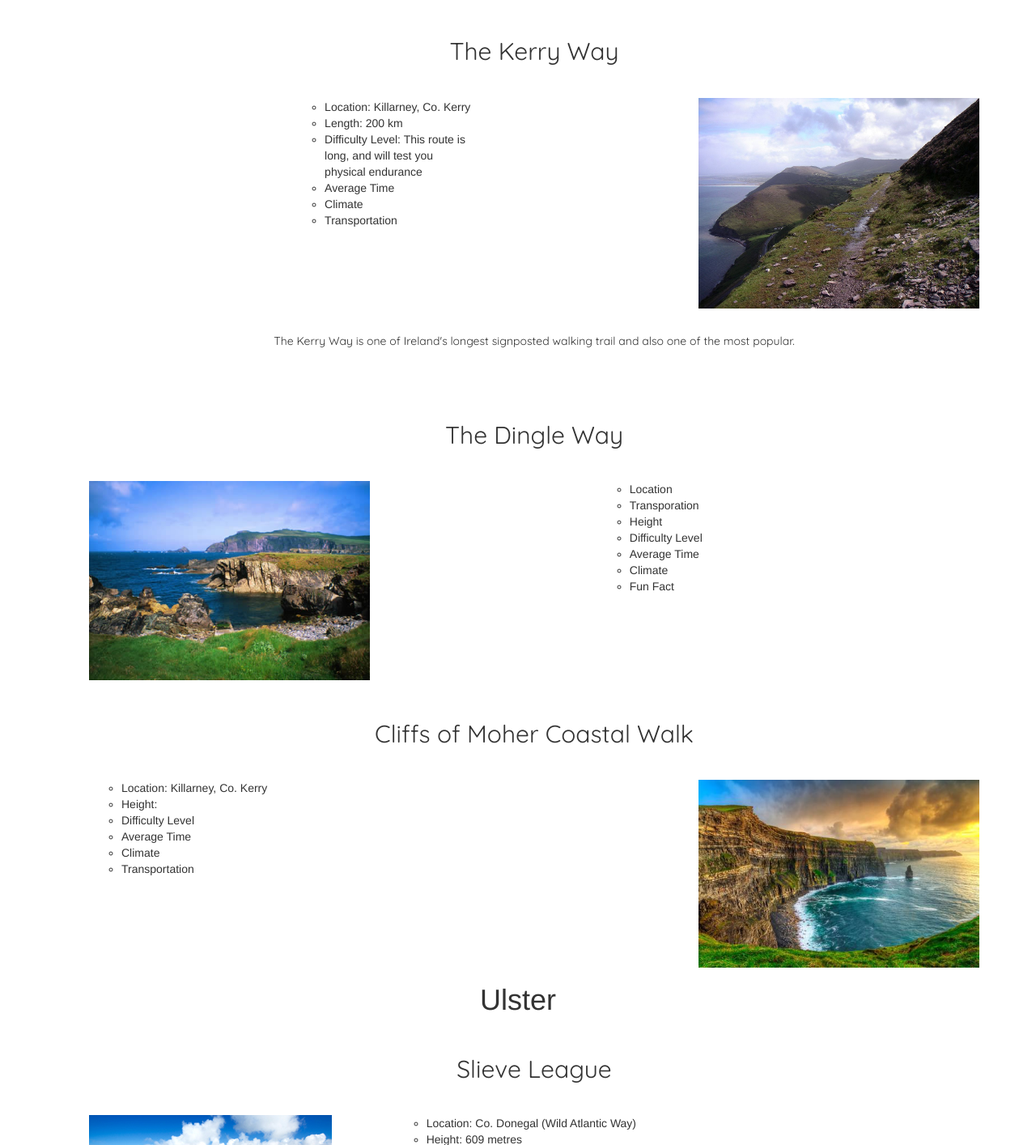
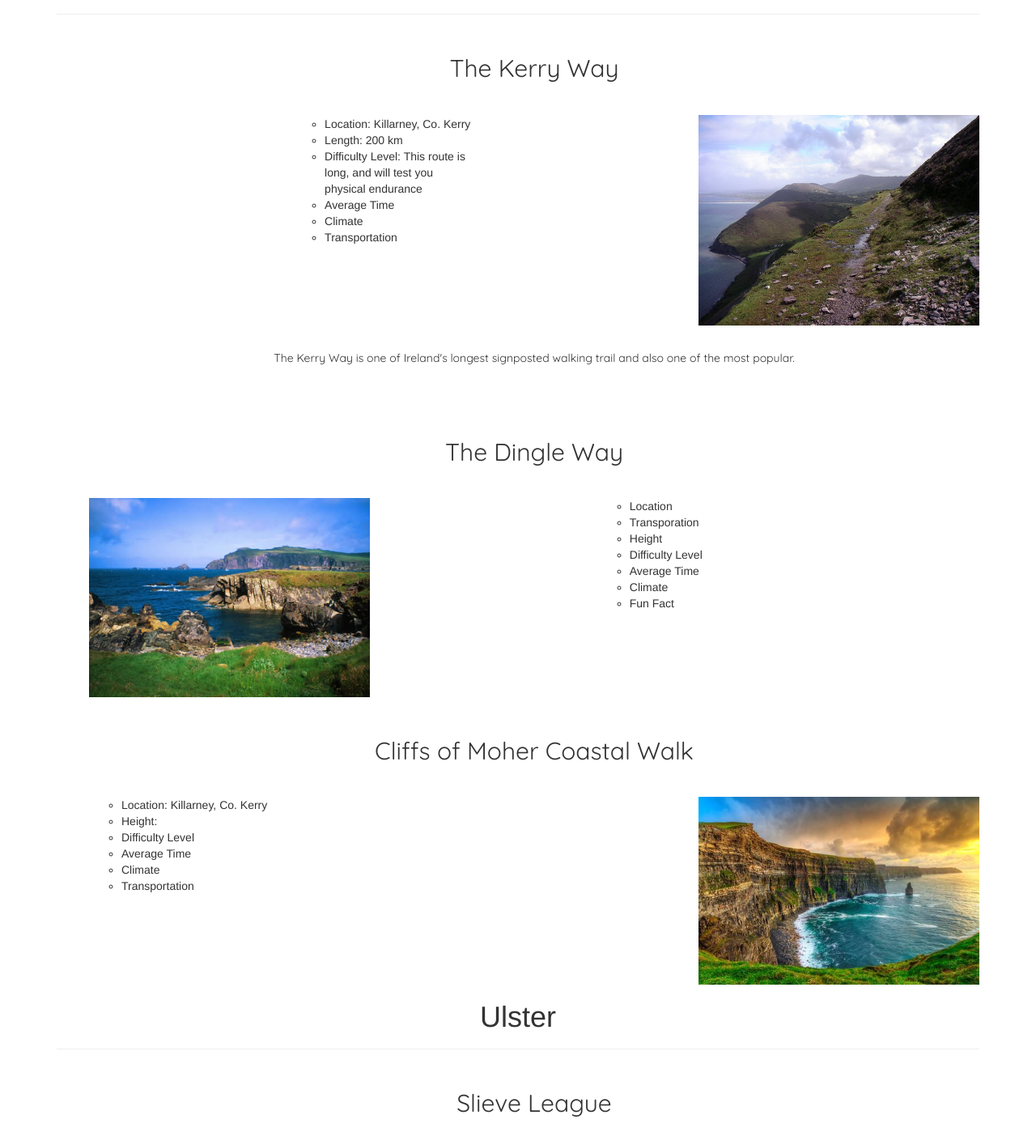
Before and after one commit to Batmans-sidekick/Hiking-Guide, a plain HTML site: page index.html in a window 1280 px wide. Shown: the part 693-2107 px from the top of the page at 81% size. Drawn offline with nearby package versions, Linux system fonts and the light colour scheme.

Commit message:
added lines

```diff
--- a/index.html
+++ b/index.html
@@ -59,6 +59,7 @@
 <!--MUNSTER -->
  <a id="Munster"></a>
    <h1>Munster</h1>
+   <hr>
  <ul>
    <li class = "ul1"><h2>The Kerry Way</h2></li>
    <div class = "row">
@@ -137,6 +138,7 @@
 <!--ULSTER-->
  <a id="Ulster"></a>
  <h1> Ulster </h1>
+ <hr>
  <ul>
    <li class="ul1"><h2> Slieve League </h2></li>
     <div class="row">
@@ -199,6 +201,7 @@
 <!--LEINSTER-->
 <a id="Leinster"></a>
  <h1> Leinster </h1>
+ <hr>
  <ul>
    <li class = "ul1"><h2> Bray Head Cliff Walk </h2></li>
    <div class ="row">
@@ -267,6 +270,7 @@
 
 <a id="Connaught"></a>
 <h1> Connaught</h1>
+<strong><hr></strong>
 <ul>
   <li class="ul1"><h2> Woodland Faerie Trail </h2></li>
    <div class="row">
--- a/style.css
+++ b/style.css
@@ -20,7 +20,9 @@ h1 {
      max-height: 100%;
    }
 
-
+hr {color: black;
+  font-weight: bold;
+}
 
 h2 {color: black;
    font-size: 30px;
```
